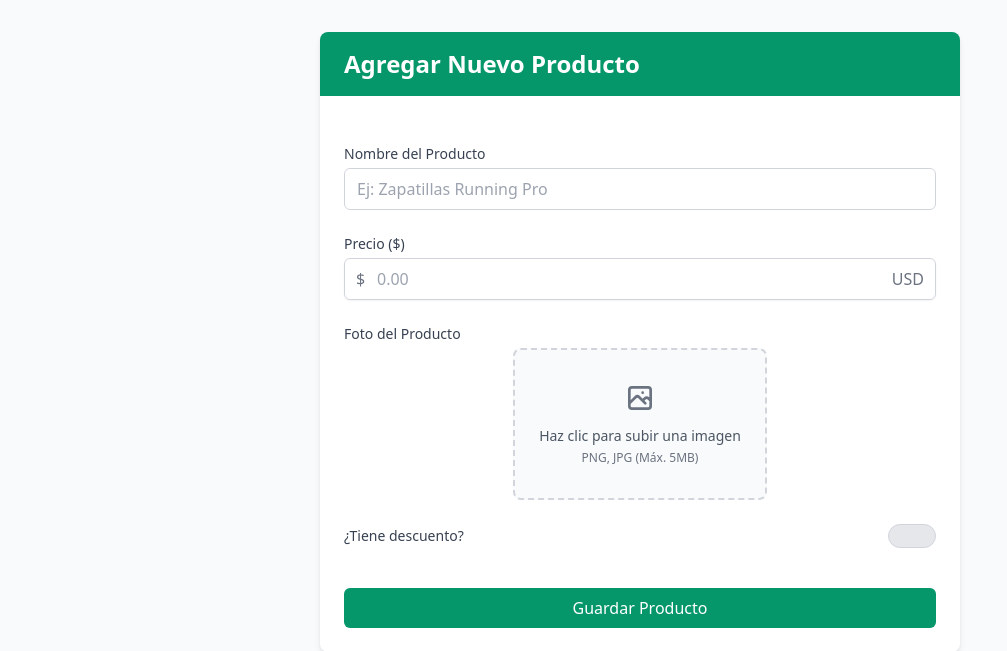
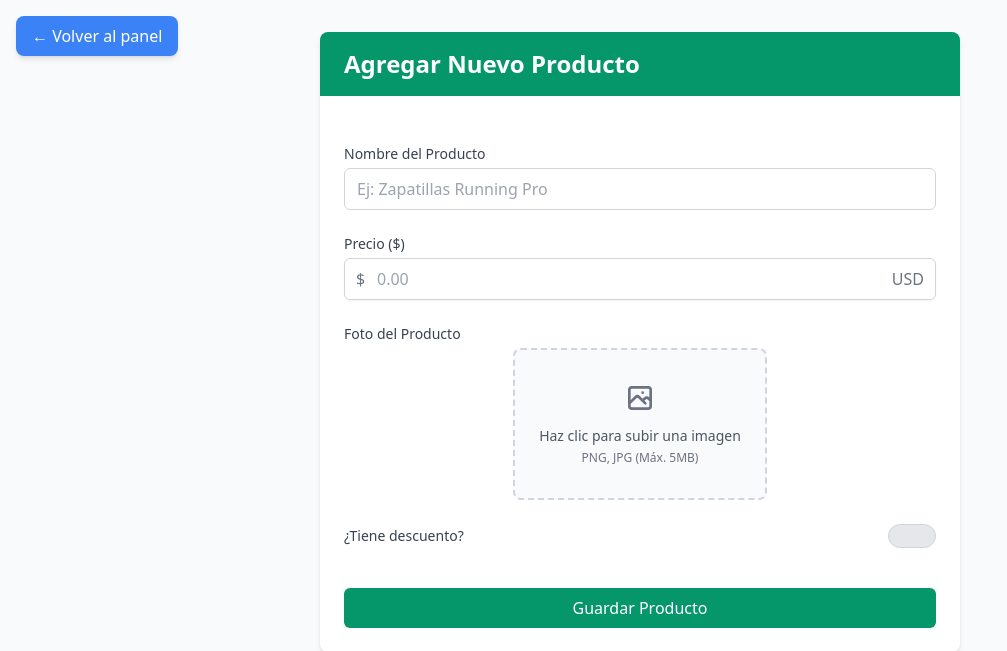
Before and after one commit to AlfredoRuiz05/mi_tienda, a Django app: page /productos/admin-panel/agregar-producto/ in a window 1280 px wide. Shown: the top 651 px of the page, without its empty margins (0-1007 px from the left). Run offline with Django 5.2, Linux system fonts and the light colour scheme; the visitor is signed in with stand-in values (Sample User, id 1); some libraries are stand-ins or nearby versions.

Commit message:
boton volver a panel admin en modificar y agregar

```diff
--- a/tienda_lr/templates/agregar_producto.html
+++ b/tienda_lr/templates/agregar_producto.html
@@ -4,6 +4,7 @@
     <meta charset="UTF-8">
     <meta name="viewport" content="width=device-width, initial-scale=1.0">
     <title>Agregar Producto</title>
+    <a href="{% url 'productos:panel_admin' %}" class="btn-volver fixed top-4 left-4 bg-blue-500 text-white py-2 px-4 rounded-lg shadow-md hover:bg-blue-600 transition duration-200">← Volver al panel</a>
     <script src="https://cdn.tailwindcss.com"></script>
     {% load static %}
     <link rel="stylesheet" href="{% static 'estilos/style_agregar_prod.css' %}">
--- a/tienda_lr/templates/panel_modificar_productos.html
+++ b/tienda_lr/templates/panel_modificar_productos.html
@@ -5,6 +5,7 @@
     <meta charset="UTF-8">
     <meta name="viewport" content="width=device-width, initial-scale=1.0">
     <title>Modificar Productos</title>
+    <a href="{% url 'productos:panel_admin' %}" class="btn-volver fixed top-4 left-4 bg-blue-500 text-white py-2 px-4 rounded-lg shadow-md hover:bg-blue-600 transition duration-200">← Volver al panel</a>
     <script src="https://cdn.tailwindcss.com"></script>
        {% load static %}
     <link rel="stylesheet" href="{% static 'estilos/style.css'%}">
```
